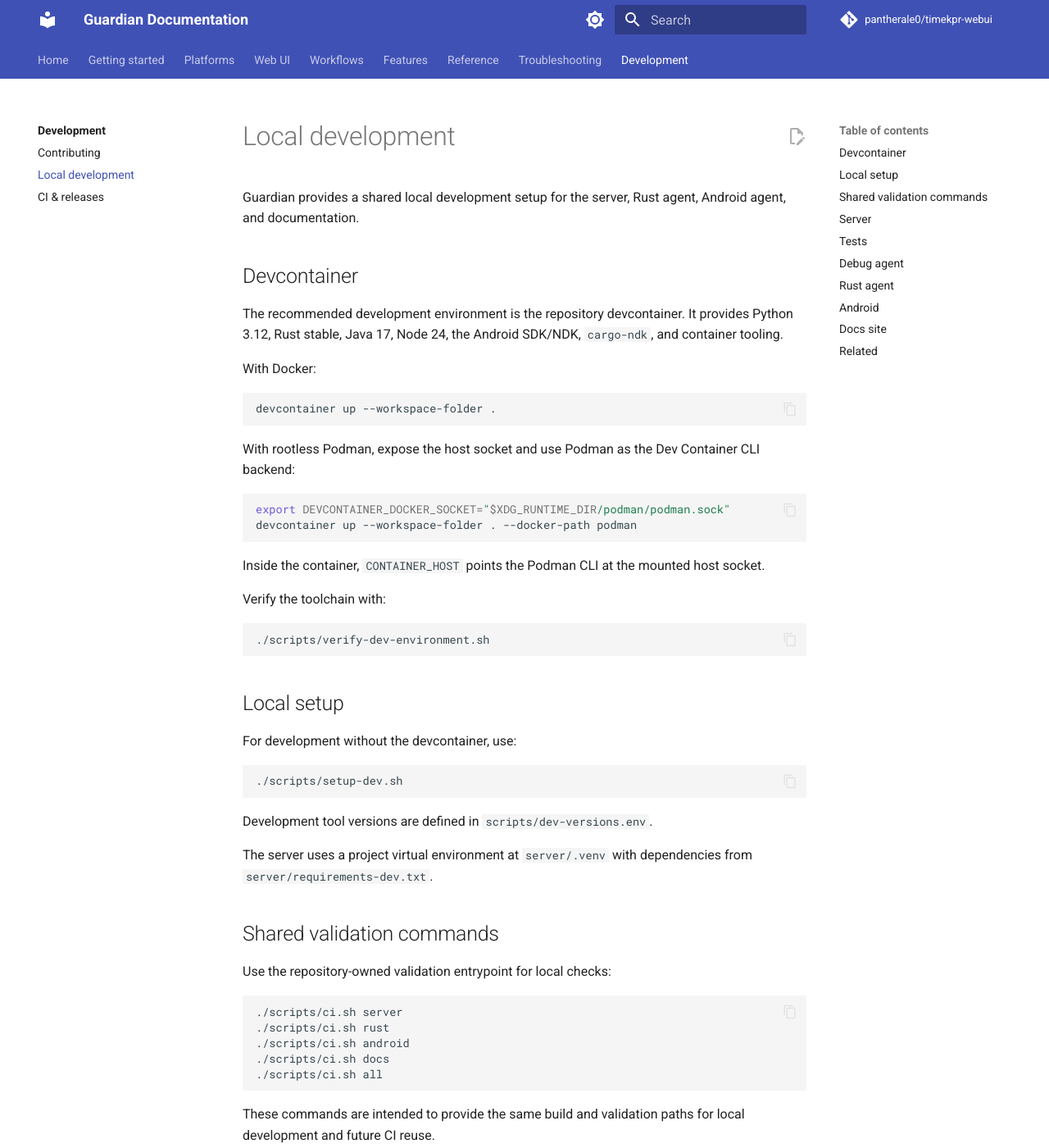
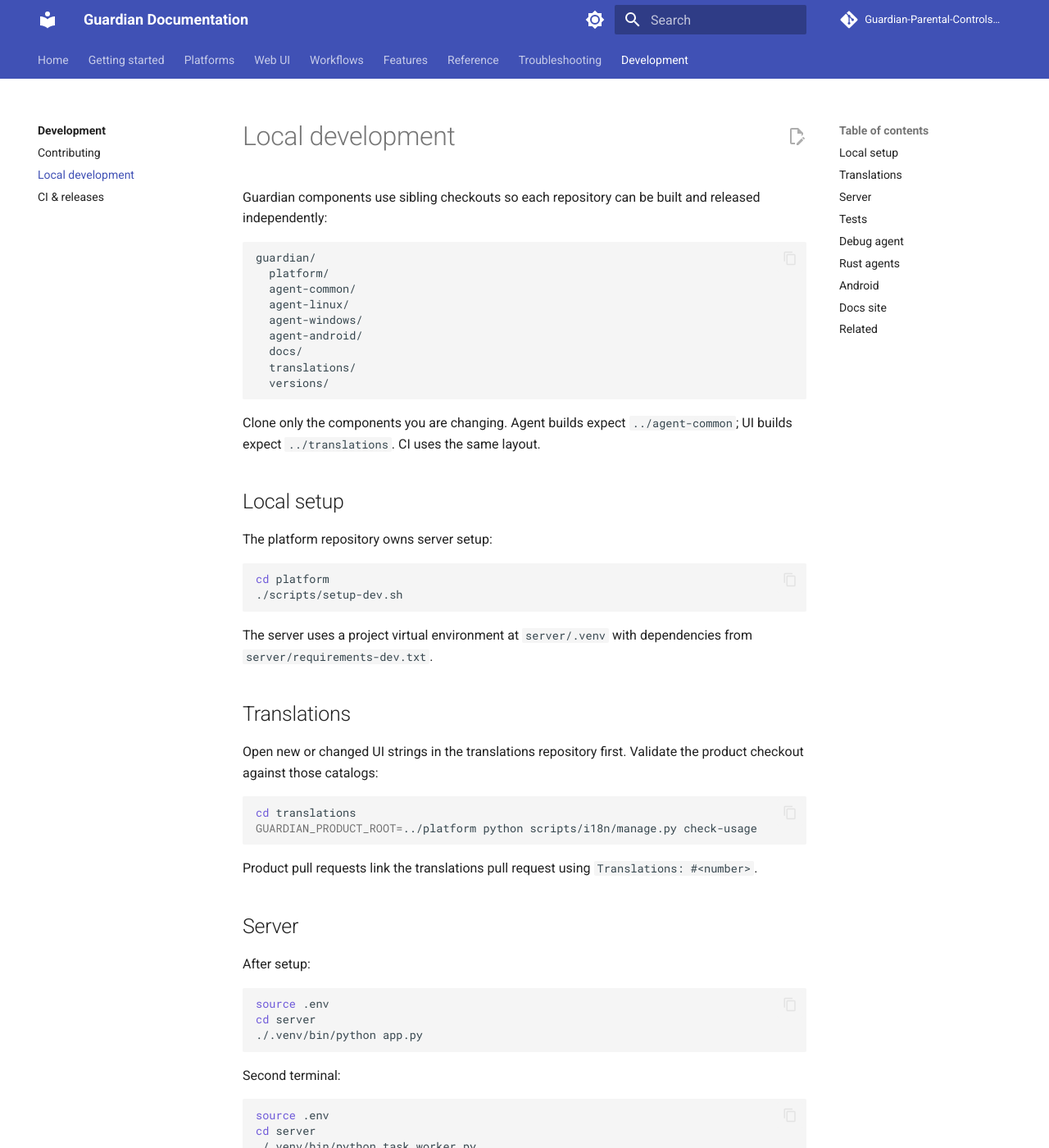
Before and after one commit to Guardian-Parental-Controls/docs, an MkDocs documentation site: the page built from docs/development/local-dev.md, in a window 1280 px wide and 1400 px high. Shown: the whole window at 82% size. Built offline with MkDocs 1.6.1 and Material for MkDocs 9.7.7, drawn with Linux system fonts in a browser that asks for light colours; comment, search, counter and statistics services are not loaded; the version menu is left out; some of the changed text lies outside the part shown.

Commit message:
docs: establish independent Guardian documentation
Move the versioned documentation site to the organization repository and document the 1.0 multi-repository migration.

Co-authored-by: Cursor <cursoragent@cursor.com>

````diff
--- a/docs/development/local-dev.md
+++ b/docs/development/local-dev.md
@@ -1,57 +1,46 @@
 # Local development
 
-Guardian provides a shared local development setup for the server, Rust agent, Android agent, and documentation.
+Guardian components use sibling checkouts so each repository can be built and
+released independently:
 
-## Devcontainer
-
-The recommended development environment is the repository devcontainer. It provides Python 3.12, Rust stable, Java 17, Node 24, the Android SDK/NDK, `cargo-ndk`, and container tooling.
-
-With Docker:
-
-```bash
-devcontainer up --workspace-folder .
+```text
+guardian/
+  platform/
+  agent-common/
+  agent-linux/
+  agent-windows/
+  agent-android/
+  docs/
+  translations/
+  versions/
 ```
 
-With rootless Podman, expose the host socket and use Podman as the Dev Container CLI backend:
-
-```bash
-export DEVCONTAINER_DOCKER_SOCKET="$XDG_RUNTIME_DIR/podman/podman.sock"
-devcontainer up --workspace-folder . --docker-path podman
-```
-
-Inside the container, `CONTAINER_HOST` points the Podman CLI at the mounted host socket.
-
-Verify the toolchain with:
-
-```bash
-./scripts/verify-dev-environment.sh
-```
+Clone only the components you are changing. Agent builds expect
+`../agent-common`; UI builds expect `../translations`. CI uses the same layout.
 
 ## Local setup
 
-For development without the devcontainer, use:
+The platform repository owns server setup:
 
 ```bash
+cd platform
 ./scripts/setup-dev.sh
 ```
 
-Development tool versions are defined in `scripts/dev-versions.env`.
-
 The server uses a project virtual environment at `server/.venv` with dependencies from `server/requirements-dev.txt`.
 
-## Shared validation commands
+## Translations
 
-Use the repository-owned validation entrypoint for local checks:
+Open new or changed UI strings in the translations repository first. Validate
+the product checkout against those catalogs:
 
 ```bash
-./scripts/ci.sh server
-./scripts/ci.sh rust
-./scripts/ci.sh android
-./scripts/ci.sh docs
-./scripts/ci.sh all
+cd translations
+GUARDIAN_PRODUCT_ROOT=../platform python scripts/i18n/manage.py check-usage
 ```
 
-These commands are intended to provide the same build and validation paths for local development and future CI reuse.
+Product pull requests link the translations pull request using
+`Translations: #<number>`.
 
 ## Server
 
@@ -90,15 +79,17 @@ source .env
 cd server
 ./.venv/bin/python debug_agent.py \
   --server-url "ws://127.0.0.1:5000/ws" \
-  --agent-version "v0.0.0-dev"
+  --agent-version "v1.0.0-dev"
 ```
 
 Delete `debug-agent.json` to simulate a new device.
 
-## Rust agent
+## Rust agents
 
 ```bash
-cargo check --manifest-path agent/Cargo.toml
+cd agent-common && cargo test
+cd ../agent-linux && cargo check
+# Run agent-windows checks on Windows.
 ```
 
 Full Linux enforcement requires TimeKpr-nExT D-Bus on the target machine.
@@ -108,19 +99,20 @@ Full Linux enforcement requires TimeKpr-nExT D-Bus on the target machine.
 Build the native Rust library and generate the UniFFI Kotlin bindings first:
 
 ```bash
+cd agent-android
 ./scripts/android-native-build.sh
 ```
 
 Then build the debug APK:
 
 ```bash
-cd android-agent
 ./gradlew assembleDebug --no-daemon
 ```
 
 ## Docs site
 
 ```bash
+cd docs
 python3 -m venv .venv-docs
 .venv-docs/bin/python -m pip install -r requirements-docs.txt
 .venv-docs/bin/mkdocs serve
--- a/mkdocs.yml
+++ b/mkdocs.yml
@@ -1,9 +1,9 @@
 site_name: Guardian Documentation
 site_description: Cross-platform parental controls — server, agents, and cloud console integration
-site_url: https://pantherale0.github.io/timekpr-webui/
-repo_url: https://github.com/pantherale0/timekpr-webui
-repo_name: pantherale0/timekpr-webui
-edit_uri: edit/master/docs/
+site_url: https://guardian-parental-controls.github.io/docs/
+repo_url: https://github.com/Guardian-Parental-Controls/docs
+repo_name: Guardian-Parental-Controls/docs
+edit_uri: edit/main/docs/
 
 remote_branch: gh-pages
 
@@ -49,7 +49,7 @@ extra:
     provider: mike
   social:
     - icon: fontawesome/brands/github
-      link: https://github.com/pantherale0/timekpr-webui
+      link: https://github.com/Guardian-Parental-Controls/platform
 
 markdown_extensions:
   - admonition
@@ -72,6 +72,7 @@ nav:
       - Overview: getting-started/overview.md
       - vs commercial parental controls: getting-started/comparison.md
       - Server deployment: getting-started/server-deployment.md
+      - Migrating from 0.x: getting-started/v1-migration.md
       - Configuration: getting-started/configuration.md
       - Security: getting-started/security.md
   - Platforms:
````
Also changed, not shown: README.md (added, +11 -0 lines), docs/development/contributing.md (+1 -1 lines), docs/getting-started/server-deployment.md (+2 -2 lines), docs/getting-started/v1-migration.md (added, +32 -0 lines), docs/platforms/android-agent.md (+2 -2 lines), docs/workflows/pairing-and-approval.md (+1 -1 lines), 1 other file.
